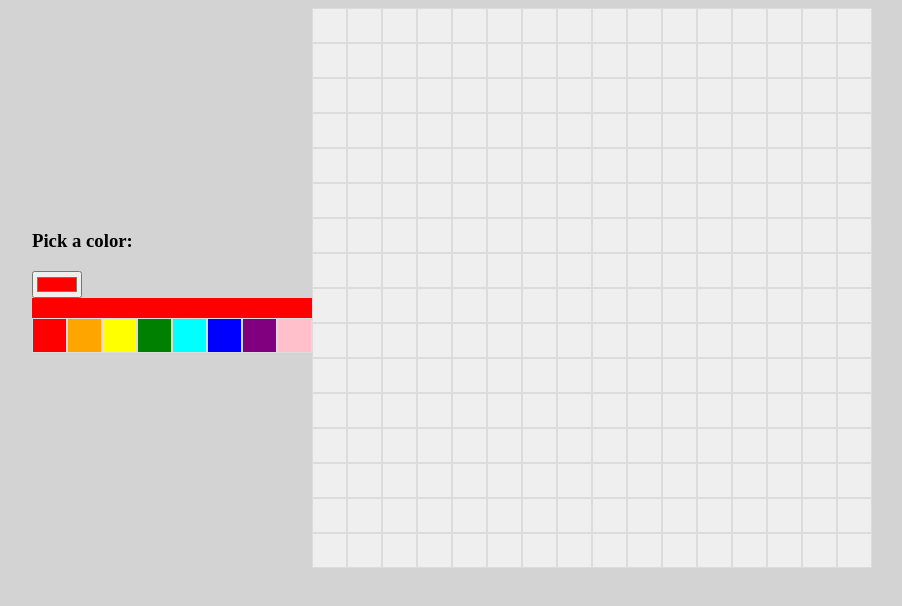
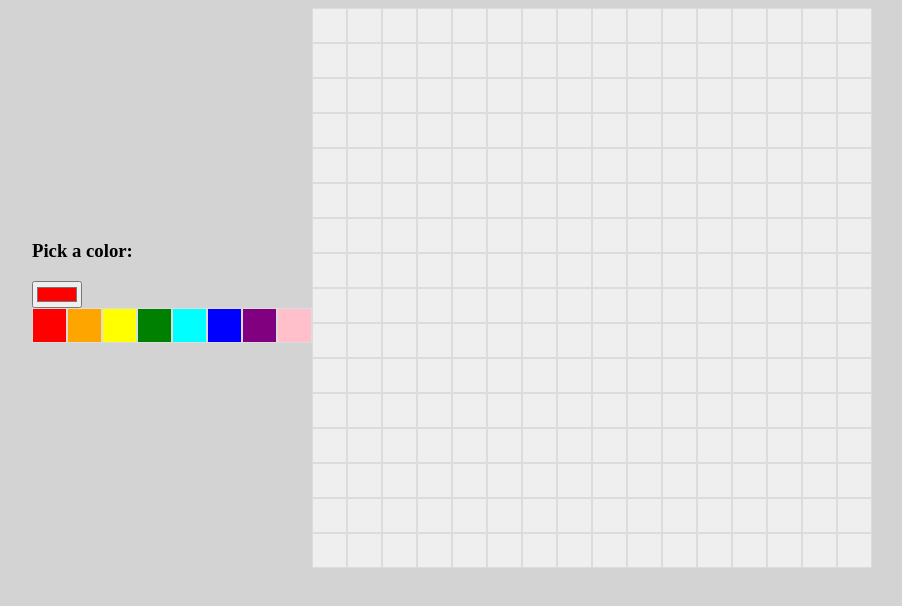
Before and after one commit to Kravcant/pixel-art-maker, a React (Vite) app: page / in a window 1280 px wide. Shown: the top 606 px of the page, without its empty margins (193-1095 px from the left). Built offline with nearby package versions, Linux system fonts and the light colour scheme.

Commit message:
Removed unused code

```diff
--- a/src/ColorPicker.jsx
+++ b/src/ColorPicker.jsx
@@ -20,8 +20,6 @@ export default function ColorPicker({ currentColor, setCurrentColor }) {
                 type="color"
                 value={currentColor}>
             </input>
-
-            <div id="current-color" style={{ backgroundColor: currentColor }}></div>
             <div id="default-colors">
                 {buttonElements}
             </div>
--- a/src/CurrentColor.jsx
+++ /dev/null
@@ -1,5 +0,0 @@
-import React from "react";
-
-export default function CurrentColor() {
-
-}
--- a/src/DefaultColors.jsx
+++ b/src/DefaultColors.jsx
@@ -5,7 +5,7 @@ export default function DefaultColors(props) {
     return (
         <button
             style={{backgroundColor: props.color}}
-            className={props.on ? "on" : undefined}
+            className={"grid"}
             onClick={props.onClick}
         ></button>
     )
--- a/src/index.css
+++ b/src/index.css
@@ -28,10 +28,4 @@ button {
 
 .grid:hover {
     background-color: lightgray;
-
-    color:p
 }
-
-#current-color {
-    height: 20px;
-}
```
